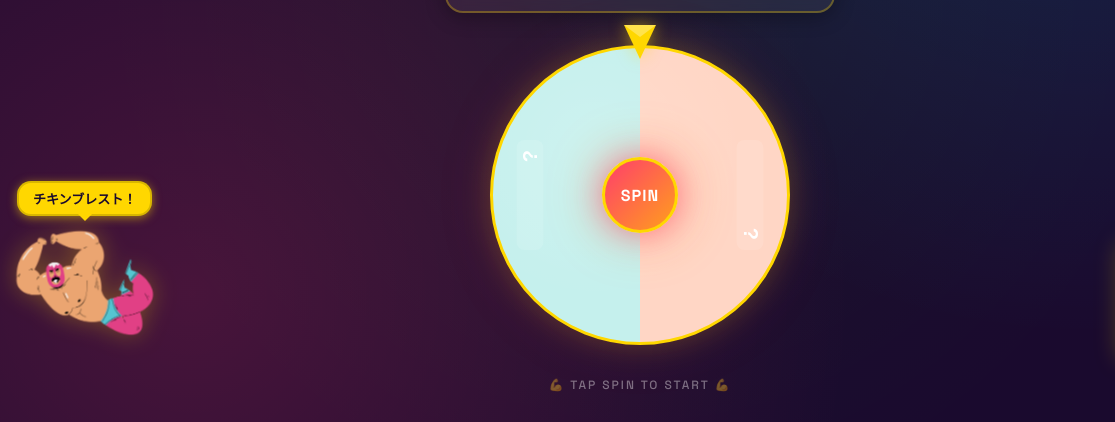
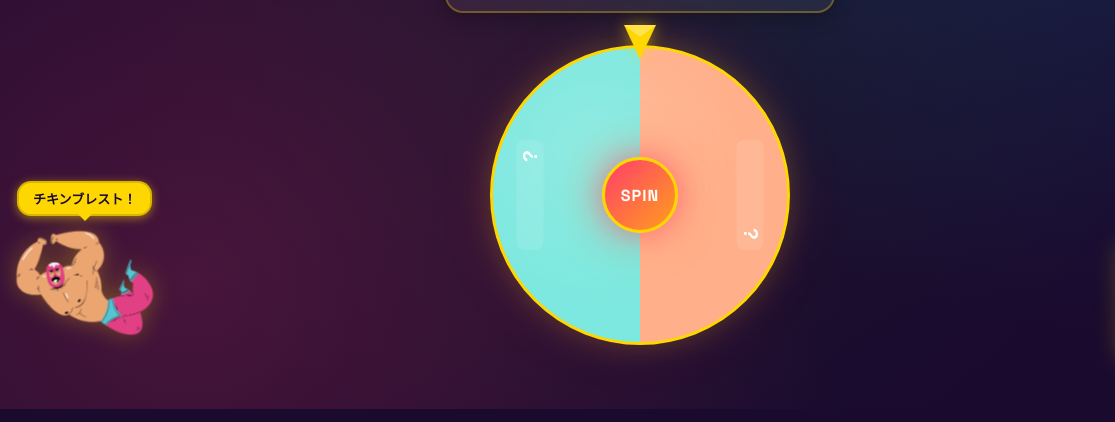
Before and after one commit to a-taso/birthday-roulette, a plain HTML site: page index2.html in a window 1280 px wide. Shown: the part 453-875 px from the top of the page, 0-1115 px from the left. Drawn offline with Linux system fonts and the light colour scheme; a web font is replaced by a local one.

Commit message:
🎨 フッターテキストを削除し、ホイールのカラーパレットを彩度の高い配色に変更

```diff
--- a/index2.html
+++ b/index2.html
@@ -54,7 +54,7 @@
         </section>
 
         <footer class="app-footer">
-          <span>💪 tap SPIN to start 💪</span>
+          <span></span>
         </footer>
 
       <div id="result-modal" class="modal hidden">
--- a/script2.js
+++ b/script2.js
@@ -265,14 +265,14 @@ function setupWheel() {
 
     // パーティーカラー
     const colors = [
-        '#FFD6C5', // Soft Orange
-        '#C5F0ED', // Soft Mint
-        '#FEE440', // Lemon
-        '#E2D4F0', // Soft Violet
-        '#FFB8C0', // Soft Red
-        '#D4F0C5', // Soft Green
-        '#FFEAB6', // Soft Yellow
-        '#C5D8F0'  // Soft Blue
+        '#FFB08A', // Orange
+        '#7DE8DF', // Mint
+        '#FDD835', // Lemon
+        '#C9A8F0', // Violet
+        '#FF8A98', // Red
+        '#A0E07A', // Green
+        '#FFD56B', // Yellow
+        '#8AB8F0'  // Blue
     ];
 
     let gradientStr = 'conic-gradient(';
```
